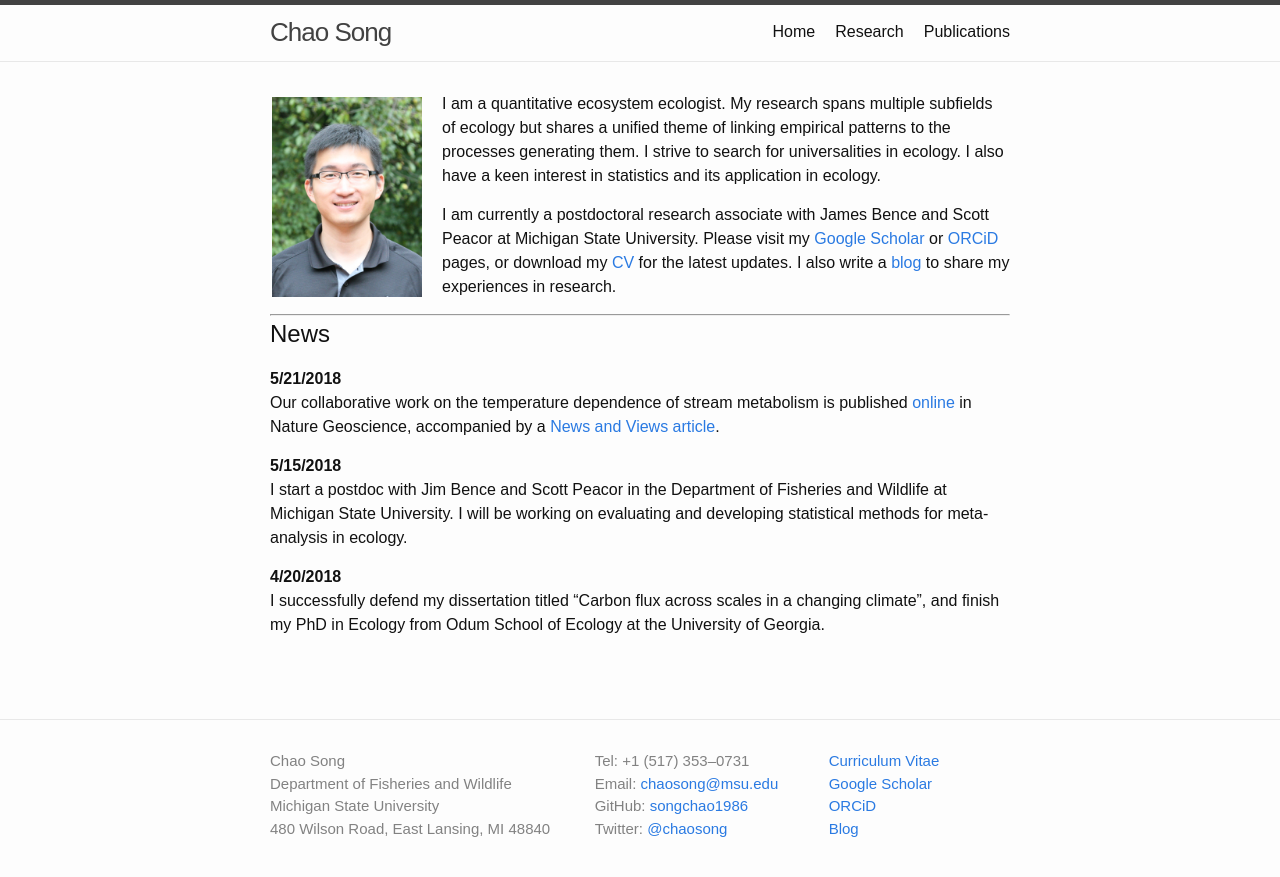
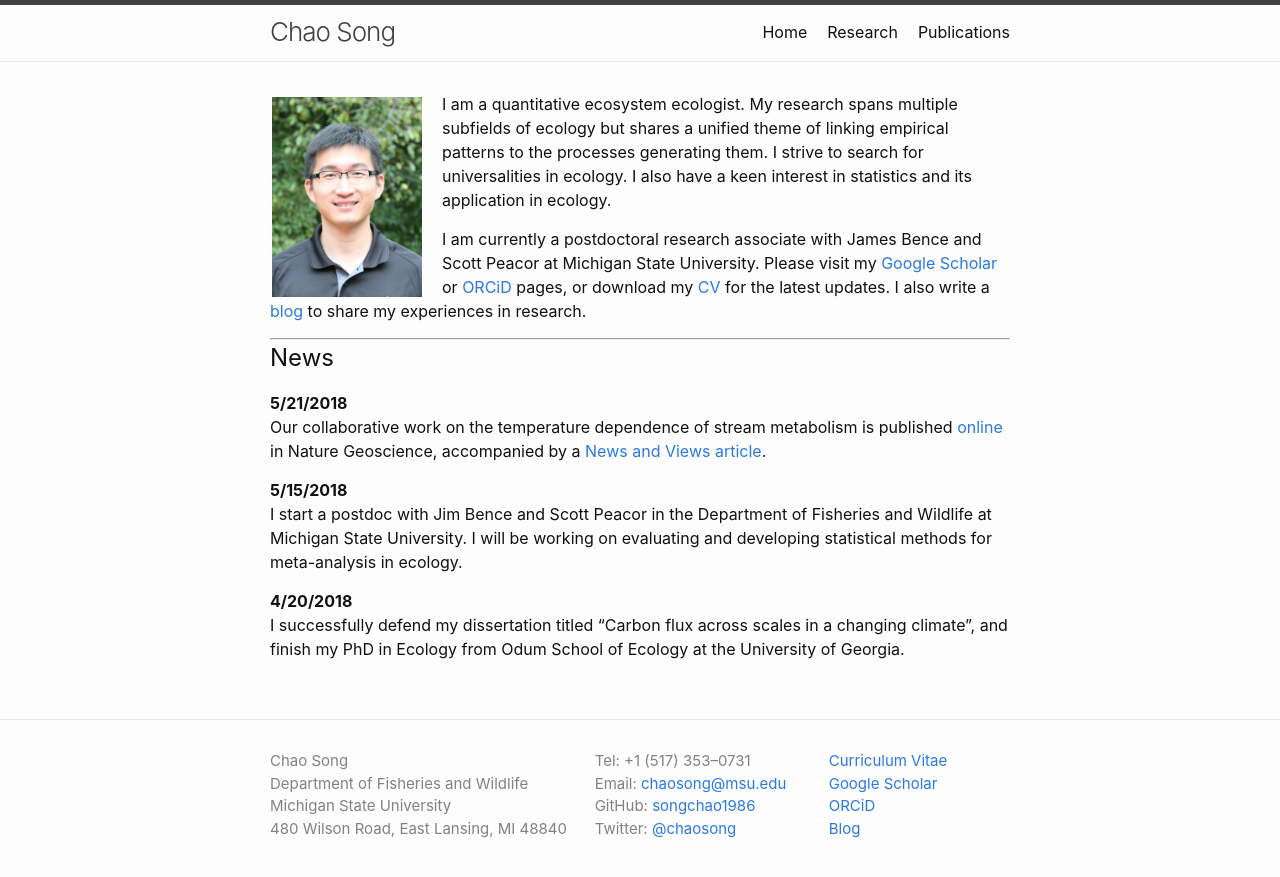
Before and after one commit to songchao1986/songchao1986.github.io, a Jekyll site: the page built from index.md, in a window 1280 px wide. Shown: the top 877 px of the page. Built offline with Jekyll 4.4.1, drawn with Linux system fonts in a browser that asks for light colours.

Commit message:
Update minima.scss

```diff
--- a/_sass/minima.scss
+++ b/_sass/minima.scss
@@ -2,7 +2,7 @@
 
 // Define defaults for each variable.
 
-$base-font-family:  Arial, !default;
+$base-font-family:  -apple-system, Arial, !default;
 $base-font-size:   16px !default;
 $base-font-weight: 400 !default;
 $small-font-size:  $base-font-size * 0.875 !default;
```
